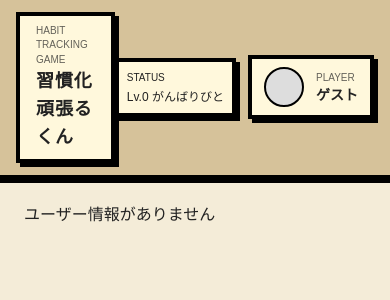
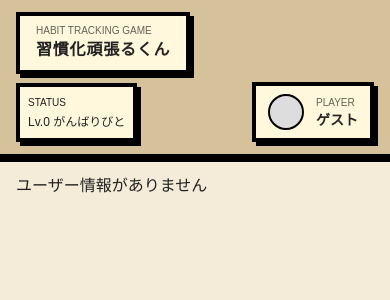
Before and after one commit to hiraga-shuya/tracker-app, a Next.js app: page /profile in a window 390 px wide. Shown: the top 300 px of the page. Built offline with nearby package versions, Linux system fonts and the light colour scheme; no server answers; a web font is replaced by a local one.

Commit message:
fix: スマホ表示でヘッダーとカレンダーが崩れる問題を修正

```diff
--- a/app/globals.css
+++ b/app/globals.css
@@ -185,3 +185,52 @@ body {
 .game-calendar .react-calendar__tile:active {
   transform: translateY(2px);
 }
+
+/* スマホではカレンダーを詰めて、月の移動ボタンが横にはみ出さないようにする */
+@media (max-width: 640px) {
+  .react-calendar {
+    padding: 10px !important;
+  }
+
+  .react-calendar__navigation {
+    gap: 4px;
+    margin-bottom: 10px;
+  }
+
+  .react-calendar__navigation button {
+    min-width: 0 !important;
+    min-height: 40px !important;
+    padding: 0 2px;
+    font-size: 14px;
+    box-shadow: 3px 3px 0 #000;
+  }
+
+  /* 年単位の移動ボタンは隠して、月のラベルが欠けないようにする */
+  .react-calendar__navigation__prev2-button,
+  .react-calendar__navigation__next2-button {
+    display: none !important;
+  }
+
+  /* 月単位の移動ボタンは、指で押しやすい幅を確保する */
+  .react-calendar__navigation button.react-calendar__navigation__prev-button,
+  .react-calendar__navigation button.react-calendar__navigation__next-button {
+    min-width: 32px !important;
+  }
+
+  .react-calendar__navigation__label {
+    flex-grow: 1;
+  }
+
+  .react-calendar__month-view__weekdays__weekday {
+    font-size: 11px;
+  }
+
+  .react-calendar__tile {
+    height: 56px;
+    border-width: 2px !important;
+  }
+
+  .game-calendar abbr {
+    font-size: 12px;
+  }
+}
--- a/app/layout.tsx
+++ b/app/layout.tsx
@@ -74,7 +74,7 @@ export default async function RootLayout({
           levelTitle={levelInfo.title}
         />
 
-        <main className="max-w-[900px] mx-auto p-6 pb-40">{children}</main>
+        <main className="max-w-[900px] mx-auto p-4 pb-40 sm:p-6 sm:pb-40">{children}</main>
 
         {userId && <FooterNav />}
       </body>
--- a/components/Header.tsx
+++ b/components/Header.tsx
@@ -12,15 +12,17 @@ type Props = {
 export default function Header({ name, image, level, levelTitle }: Props) {
   return (
     <header className="sticky top-0 z-50 border-b-4 border-black bg-[#d6c29a] shadow-[0_4px_0_0_#000]">
-      <div className="mx-auto flex max-w-[900px] items-center justify-between px-4 py-3">
-        {/* タイトル */}
+      <div className="mx-auto flex max-w-[900px] flex-col gap-2 px-4 py-3 sm:flex-row sm:items-center sm:justify-between">
+        {/* タイトル（スマホでは1段目に置き、文字が縦に折り返されないようにする） */}
         <Link
           href="/"
-          className="border-4 border-black bg-[#fff8dc] px-4 py-2 text-sm shadow-[4px_4px_0_0_#000]"
+          className="self-start border-4 border-black bg-[#fff8dc] px-4 py-2 text-sm shadow-[4px_4px_0_0_#000]"
         >
-          <div className="text-[10px] opacity-70">HABIT TRACKING GAME</div>
+          <div className="whitespace-nowrap text-[10px] opacity-70">
+            HABIT TRACKING GAME
+          </div>
 
-          <div className="text-lg font-bold tracking-wider">
+          <div className="whitespace-nowrap text-base font-bold tracking-wider sm:text-lg">
             習慣化頑張るくん
           </div>
         </Link>
--- a/components/HeaderStatus.tsx
+++ b/components/HeaderStatus.tsx
@@ -80,7 +80,7 @@ export default function HeaderStatus({
   }, [refetch]);
 
   return (
-    <div className="flex items-center gap-3">
+    <div className="flex w-full items-center justify-between gap-2 sm:w-auto sm:justify-end sm:gap-3">
       {/* ステータス（レベルと称号は達成した実績の数から算出） */}
       <div className="border-4 border-black bg-[#fff8dc] px-2 py-2 shadow-[4px_4px_0_0_#000] md:px-3">
         <div className="text-[10px]">STATUS</div>
@@ -93,10 +93,10 @@ export default function HeaderStatus({
       {/* プロフィール */}
       <Link
         href="/profile"
-        className="flex items-center gap-3 border-4 border-black bg-[#fff8dc] px-3 py-2 shadow-[4px_4px_0_0_#000] transition-all hover:translate-y-[1px] hover:shadow-[2px_2px_0_0_#000] active:translate-y-[3px] active:shadow-none"
+        className="flex min-w-0 items-center gap-3 border-4 border-black bg-[#fff8dc] px-3 py-2 shadow-[4px_4px_0_0_#000] transition-all hover:translate-y-[1px] hover:shadow-[2px_2px_0_0_#000] active:translate-y-[3px] active:shadow-none"
       >
         {/* アイコン */}
-        <div className="h-10 w-10 overflow-hidden rounded-full border-2 border-black bg-[#ddd]">
+        <div className="h-9 w-9 shrink-0 overflow-hidden rounded-full border-2 border-black bg-[#ddd] sm:h-10 sm:w-10">
           {status.image ? (
             <img
               src={status.image || "/images/default-avatar.png"}
@@ -107,10 +107,10 @@ export default function HeaderStatus({
         </div>
 
         {/* 名前 */}
-        <div>
+        <div className="min-w-0">
           <div className="text-[10px] opacity-70">PLAYER</div>
 
-          <div className="max-w-[120px] truncate text-sm font-bold">
+          <div className="max-w-[110px] truncate text-sm font-bold sm:max-w-[120px]">
             {status.name}
           </div>
         </div>
```
